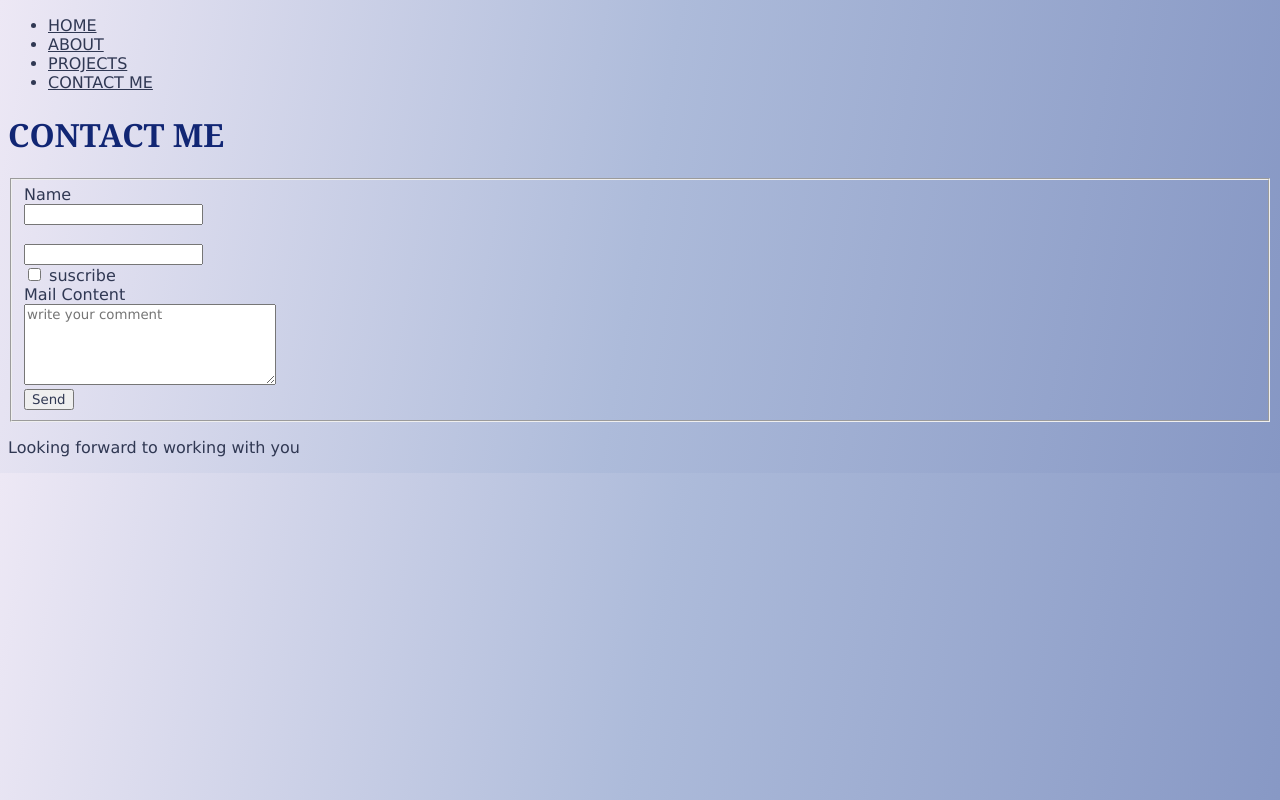
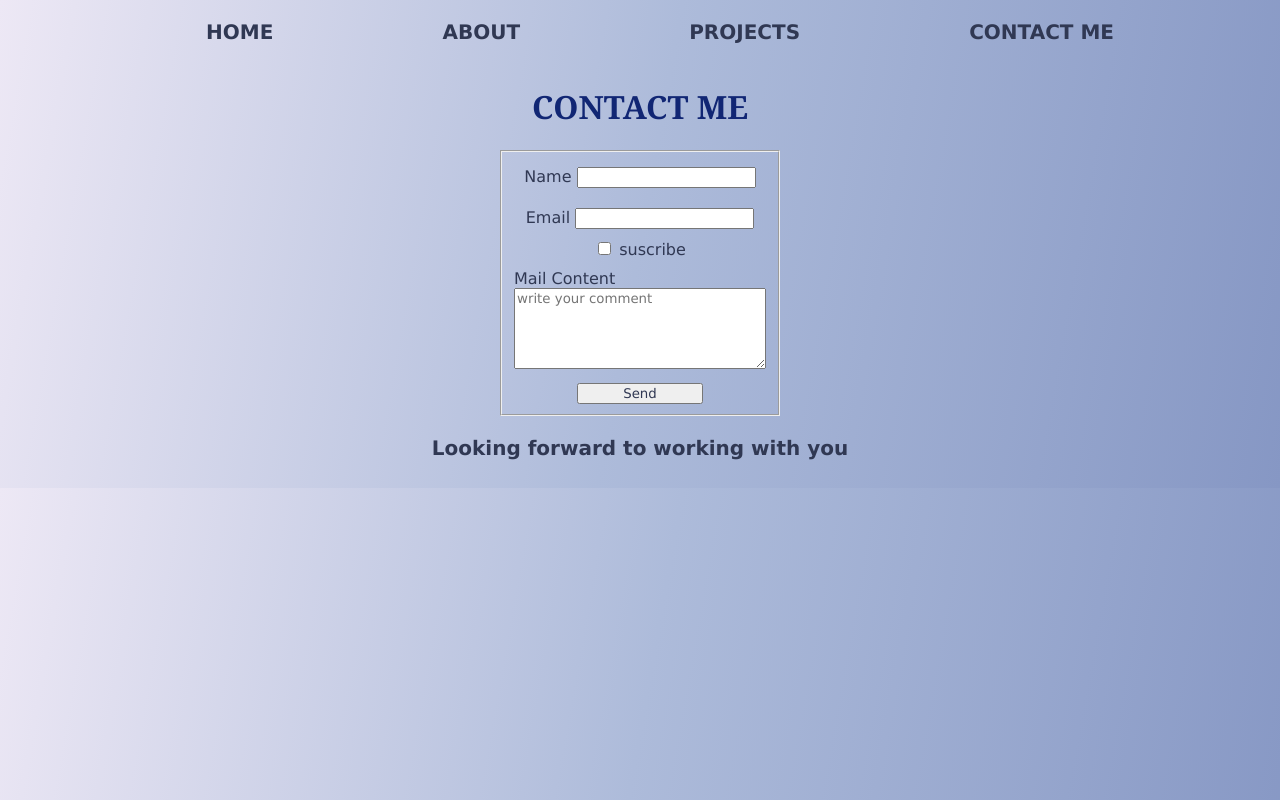
Before and after one commit to ahmrashad2024/mini-portfolio, a plain HTML site: page Pages/contact.html in a window 1280 px wide. Drawn offline with Linux system fonts and the light colour scheme.

Commit message:
adding style to contact page

```diff
--- a/Assets/style.css
+++ b/Assets/style.css
@@ -1,3 +1,5 @@
+/* For All Pages */
+
 * {
     box-sizing: border-box;
     font-family: Verdana, sans-serif;
@@ -13,3 +15,90 @@ body {
     background: rgb(134,151,196);
     background: linear-gradient(280deg, rgba(134,151,196,1) 0%, rgba(173,187,218,1) 50%, rgba(237,232,245,1) 100%);
 }
+
+ul {
+    display: flex;
+    width: 75%;
+    margin: 20px auto;
+    justify-content: space-between;
+    flex-direction: row;
+}
+
+li {
+    list-style-type: none;
+}
+
+a {
+    text-decoration: none;
+    font-size: 20px;
+    font-weight: bold;
+}
+
+footer {
+    display: flex;
+    justify-content: center;
+}
+
+footer p {
+    font-size: 20px;
+    font-weight: bold;
+}
+
+/* HOME */
+
+.h-main {
+    display: grid;
+    grid-template-columns: 1fr 1fr;
+    grid-template-rows: 1fr;
+    column-gap: 0px;
+    margin-top: 20px;
+    align-items: center;
+    justify-content: center;
+}
+
+.p-p {
+    width: 70%;
+    margin-left: 12%;
+}
+
+.sec-cont {
+    margin-right: 12%;
+    margin-bottom: 2%;
+}
+
+/* contact */
+
+.c-h1, form {
+    display: flex;
+    flex-direction: row;
+    justify-content: center;
+    align-items: center;
+}
+
+fieldset {
+    display: flex;
+    flex-direction: column;
+    justify-content: center;
+    align-items: center;
+}
+
+.f-name, .f-email, .f-text {
+    margin-top: 10px;
+    margin-bottom: 10px;
+}
+
+.f-text {
+    align-self: flex-start;
+}
+
+.f-button {
+    width: 100%;
+    display: flex;
+    flex-direction: column;
+    justify-content: center;
+    align-items: center;
+}
+
+button {
+    width: 50%;
+}
--- a/Pages/contact.html
+++ b/Pages/contact.html
@@ -21,23 +21,35 @@
             </ul>
         </nav>
     </header>
-    <main>
+    <main class="c-main">
+        <div class="c-h1">
             <h1>CONTACT ME</h1>
+        </div>
         <form action="/form-handling-url" method="post">
             <fieldset>
-                <label for="name">Name</label><br>
-                <input id="name" type="text"><br>
+                <div class="f-name">
+                    <label for="name">Name</label>
+                    <input id="name" type="text">
+                </div>
 
-                <label for="email"></label><br>
-                <input id="email" type="email"><br>
+                <div class="f-email">
+                    <label for="email">Email</label>
+                    <input id="email" type="email">
+                </div>
 
+                <div class="f-check">
                     <input id="join-sub" type="checkbox" value="joined">
                     <label for="join-sub">suscribe</label><br>
+                </div>
 
+                <div class="f-text">
                     <label for="mail-content">Mail Content</label><br>
                     <textarea id="mail-content" rows="5" cols="33" placeholder="write your comment"></textarea><br>
+                </div>
 
+                <div class="f-button">
                     <button type="submit">Send</button>
+                </div>
             </fieldset>
         </form>
     </main>
```
Also changed, not shown: Pages/index.html (+28 -5 lines). Lines whose indentation alone changed are shown as unchanged.
